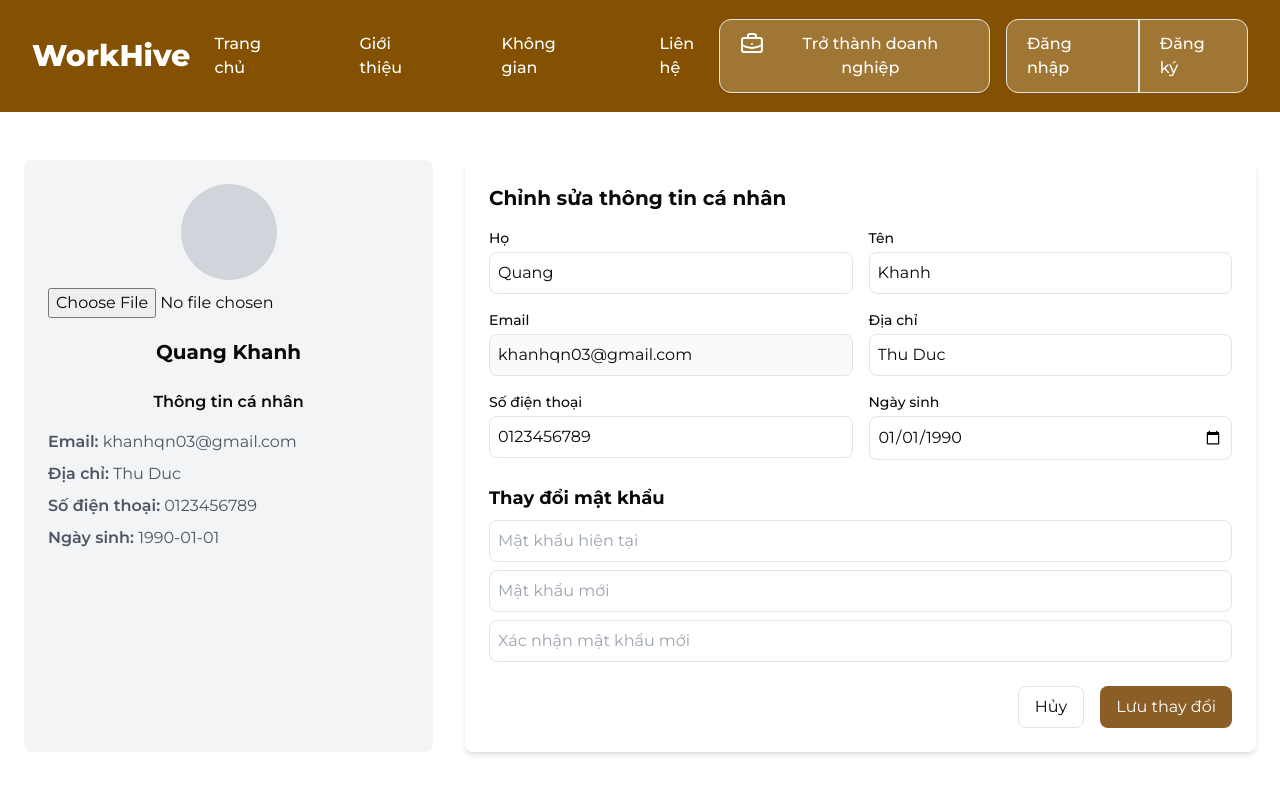
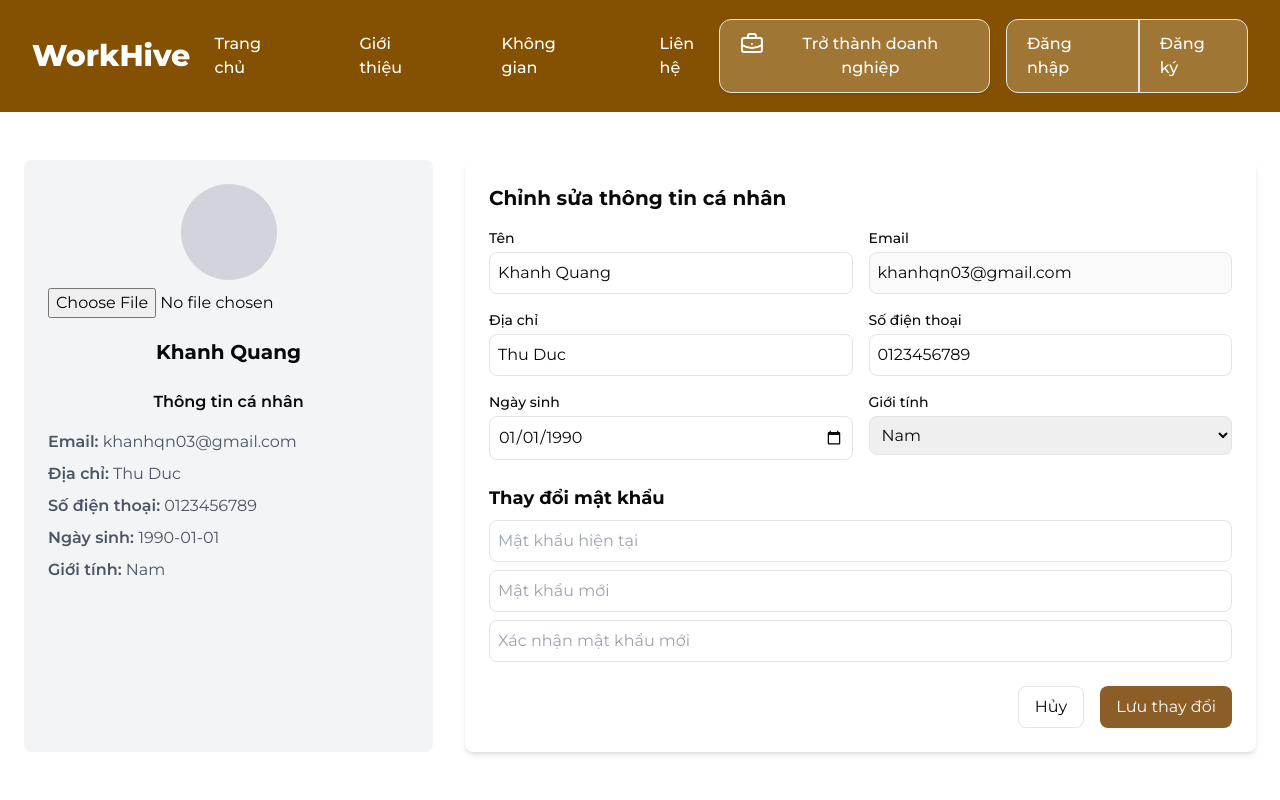
Before and after one commit to PMCdaniel123/SEP490_FE_Clients, a Next.js app: page /profile in a window 1280 px wide. Both pictures are taken after a click on the button "Chỉnh sửa". Shown: the top 800 px of the page. Built offline with nearby package versions, Linux system fonts and the light colour scheme.

Commit message:
refactor(profile-page): :art:

```diff
--- a/app/(root)/profile/page.tsx
+++ b/app/(root)/profile/page.tsx
@@ -5,12 +5,12 @@ import { useState } from "react";
 function Profile() {
   const [isEditing, setIsEditing] = useState(false);
   const [formData, setFormData] = useState({
-    firstName: "Khanh",
-    lastName: "Quang",
+    name: "Khanh Quang",
     email: "khanhqn03@gmail.com",
     address: "Thu Duc",
     phoneNumber: "0123456789",
     dob: "1990-01-01",
+    gender: "Nam", // Add gender field
     currentPassword: "",
     newPassword: "",
     confirmPassword: "",
@@ -21,7 +21,7 @@ function Profile() {
     { id: 2, content: "Very satisfied.", rating: 4 },
   ]);
 
-  const handleChange = (e: React.ChangeEvent<HTMLInputElement>) => {
+  const handleChange = (e: React.ChangeEvent<HTMLInputElement | HTMLSelectElement>) => {
     setFormData({ ...formData, [e.target.name]: e.target.value });
   };
 
@@ -58,9 +58,7 @@ function Profile() {
           onChange={handleAvatarChange}
           className="mt-2"
         />
-        <p className="font-bold text-xl pt-5">
-          {formData.lastName} {formData.firstName}
-        </p>
+        <p className="font-bold text-xl pt-5">{formData.name}</p>
         <h3 className="mt-6 text-md font-semibold">Thông tin cá nhân</h3>
         <div className="text-left mt-4 space-y-2">
           <p className="text-gray-600">
@@ -76,15 +74,16 @@ function Profile() {
           <p className="text-gray-600">
             <span className="font-semibold">Ngày sinh:</span> {formData.dob}
           </p>
+          <p className="text-gray-600">
+            <span className="font-semibold">Giới tính:</span> {formData.gender}
+          </p>
         </div>
       </div>
 
       <div className="w-2/3">
         {!isEditing ? (
           <div>
-            <h1 className="text-2xl font-bold">
-              Xin chào, {formData.lastName} {formData.firstName}
-            </h1>
+            <h1 className="text-2xl font-bold">Xin chào, {formData.name}</h1>
             <button
               className="mt-4 px-4 py-2 border border-black rounded-lg hover:bg-gray-200"
               onClick={() => setIsEditing(true)}
@@ -119,21 +118,11 @@ function Profile() {
             </h2>
             <div className="grid grid-cols-2 gap-4">
               <div>
-                <label className="block text-sm font-medium">Họ</label>
-                <input
-                  type="text"
-                  name="lastName"
-                  value={formData.lastName}
-                  onChange={handleChange}
-                  className="w-full p-2 border rounded-lg mt-1"
-                />
-              </div>
-              <div>
                 <label className="block text-sm font-medium">Tên</label>
                 <input
                   type="text"
-                  name="firstName"
-                  value={formData.firstName}
+                  name="name"
+                  value={formData.name}
                   onChange={handleChange}
                   className="w-full p-2 border rounded-lg mt-1"
                 />
@@ -181,6 +170,19 @@ function Profile() {
                   className="w-full p-2 border rounded-lg mt-1"
                 />
               </div>
+              <div>
+                <label className="block text-sm font-medium">Giới tính</label>
+                <select
+                  name="gender"
+                  value={formData.gender}
+                  onChange={handleChange}
+                  className="w-full p-2 border rounded-lg mt-1"
+                >
+                  <option value="Nam">Nam</option>
+                  <option value="Nữ">Nữ</option>
+                  <option value="Khác">Khác</option>
+                </select>
+              </div>
             </div>
             <h3 className="text-lg font-bold mt-6">Thay đổi mật khẩu</h3>
             <input
```
